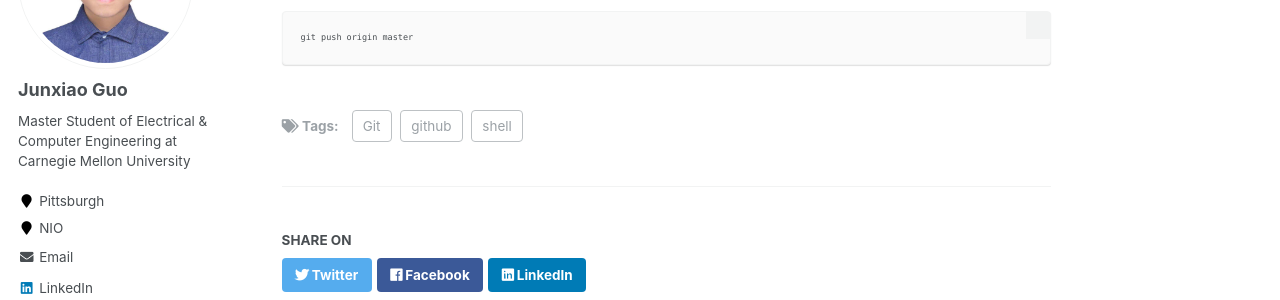
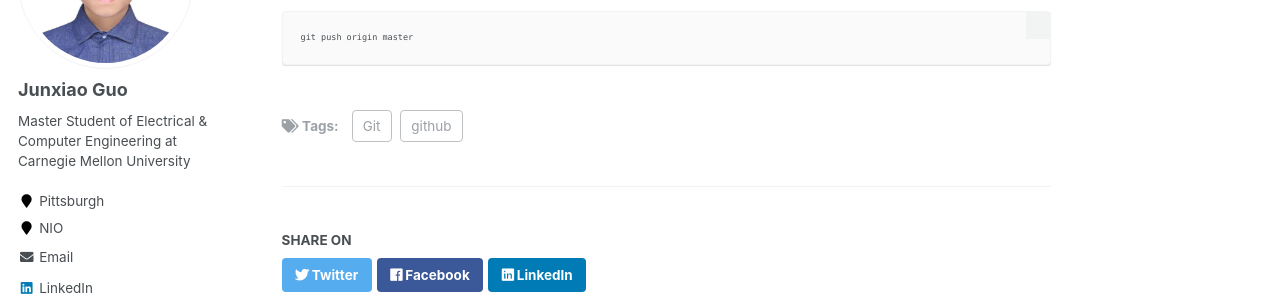
Before and after one commit to ghostian/ghostian.github.io, a Jekyll site: the page built from _posts/2019-07-26-blog-post-3.md, in a window 1280 px wide and 900 px high, scrolled down 795 px. Shown: the part 142-442 px from the top of the window. Built offline with Jekyll 4.4.1, drawn with Linux system fonts in a browser that asks for light colours.

Commit message:
July-26: Sync fork

```diff
--- a/_posts/2019-07-26-blog-post-3.md
+++ b/_posts/2019-07-26-blog-post-3.md
@@ -4,7 +4,6 @@ date: 2019-07-26
 permalink: posts/2019/07/blog-post-3/
 tags:
   - github
-  - shell
   - Git
 ---
 
```
